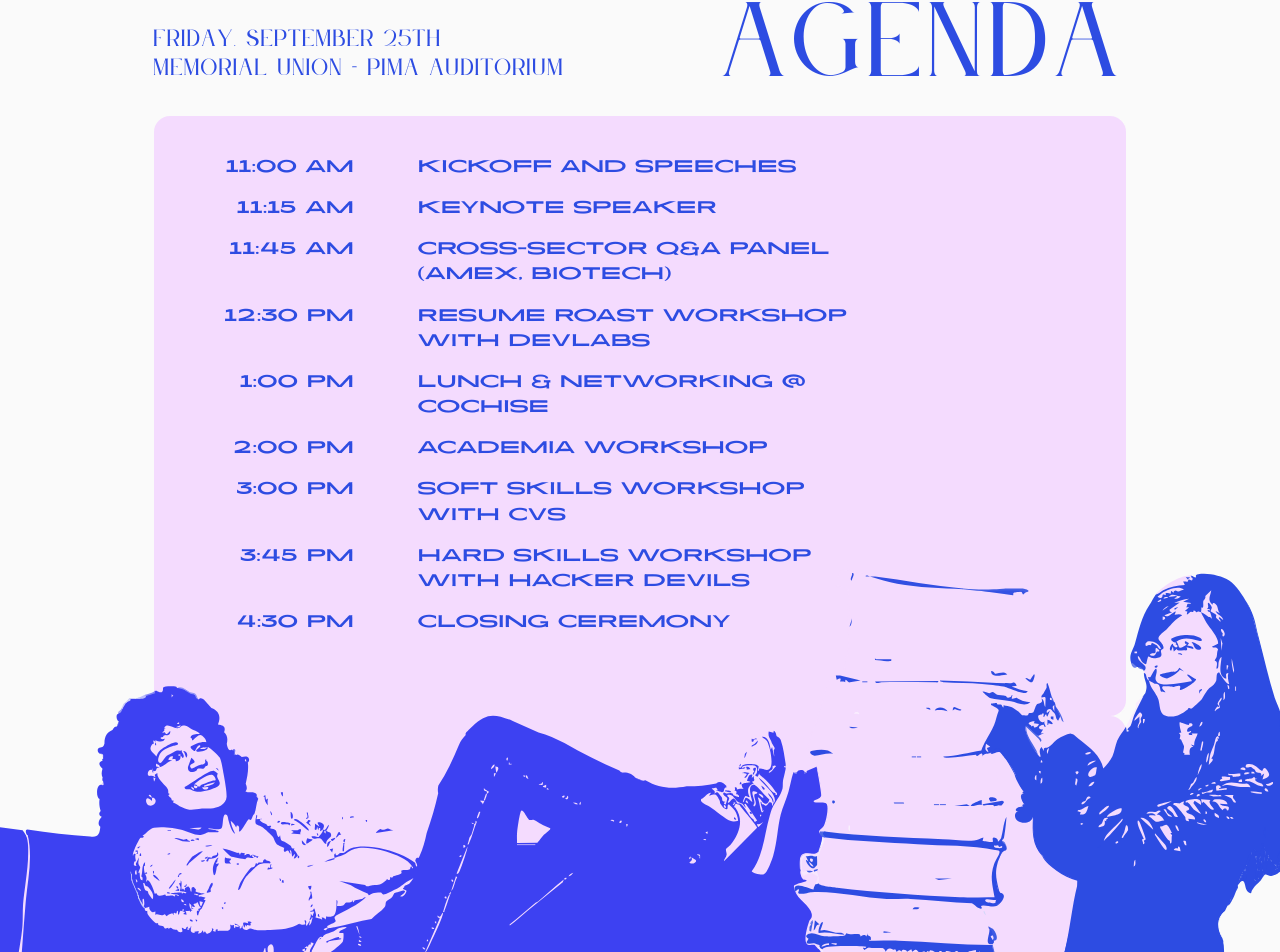
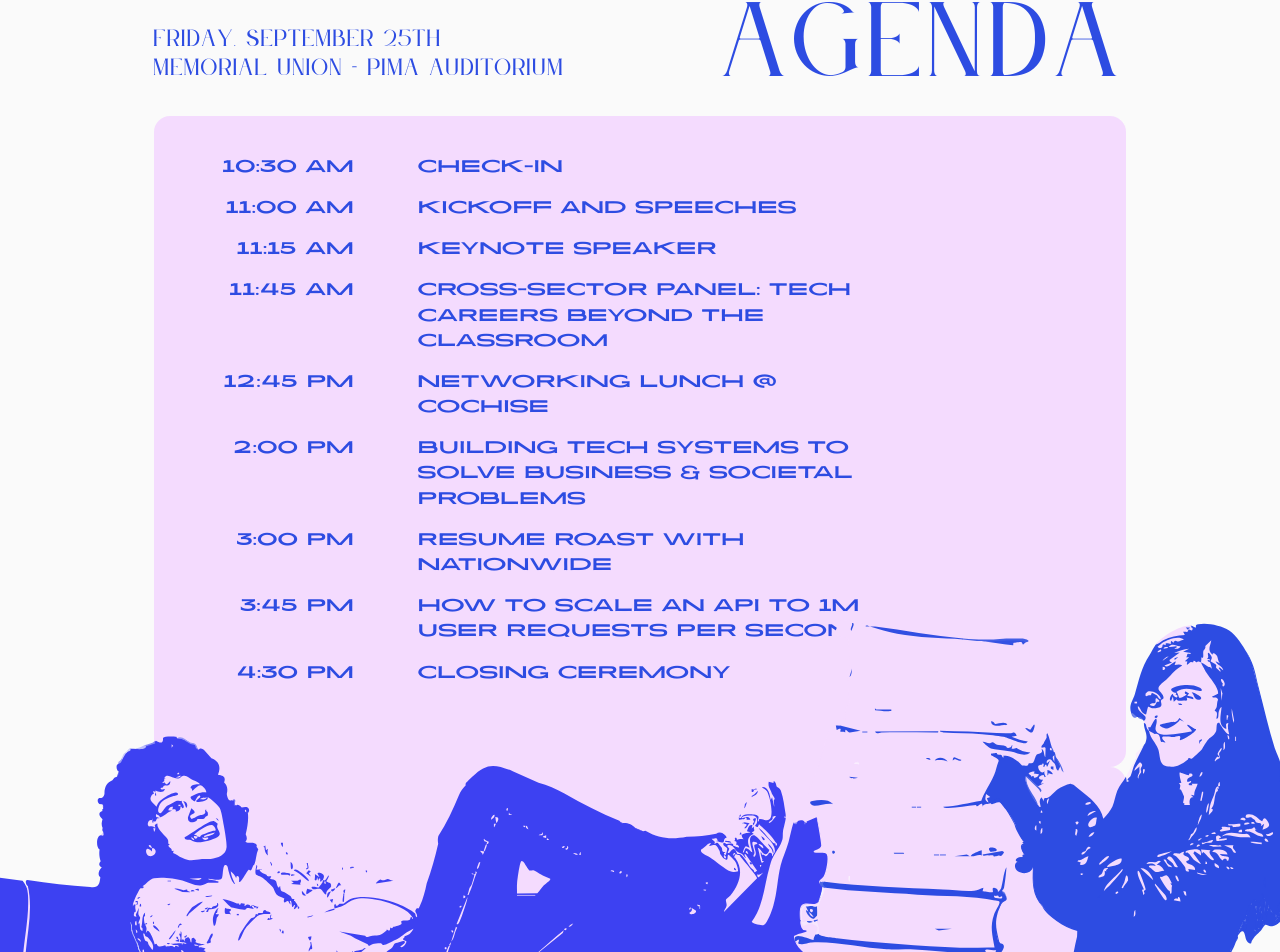
Before and after one commit to asusoda/ada-lovelace-conf-website, a Next.js app: page / in a window 1280 px wide. Shown: the part 1986-2938 px from the top of the page. Built offline with nearby package versions, Linux system fonts and the light colour scheme.

Commit message:
agenda update (#9)

```diff
--- a/components/agenda.tsx
+++ b/components/agenda.tsx
@@ -2,14 +2,14 @@ import Image from "next/image"
 
 export function AgendaSection() {
   const scheduleItems = [
+    { time: "10:30 AM", title: "Check-in" },
     { time: "11:00 AM", title: "Kickoff and Speeches" },
     { time: "11:15 AM", title: "Keynote Speaker" },
-    { time: "11:45 AM", title: "Cross-Sector Q&A panel (AMEX, Biotech)" },
-    { time: "12:30 PM", title: "Resume roast workshop with Devlabs" },
-    { time: "1:00 PM", title: "Lunch & Networking @ Cochise" },
-    { time: "2:00 PM", title: "Academia Workshop" },
-    { time: "3:00 PM", title: "Soft skills workshop with CVS" },
-    { time: "3:45 PM", title: "Hard skills workshop with Hacker Devils" },
+    { time: "11:45 AM", title: "Cross-Sector Panel: Tech Careers Beyond the Classroom" },
+    { time: "12:45 PM", title: "Networking Lunch @ Cochise" },
+    { time: "2:00 PM", title: "Building Tech Systems to Solve Business & Societal Problems" },
+    { time: "3:00 PM", title: "Resume Roast with Nationwide" },
+    { time: "3:45 PM", title: "How to Scale an API to 1M User Requests per Second" },
     { time: "4:30 PM", title: "Closing Ceremony" },
   ]
 
```
